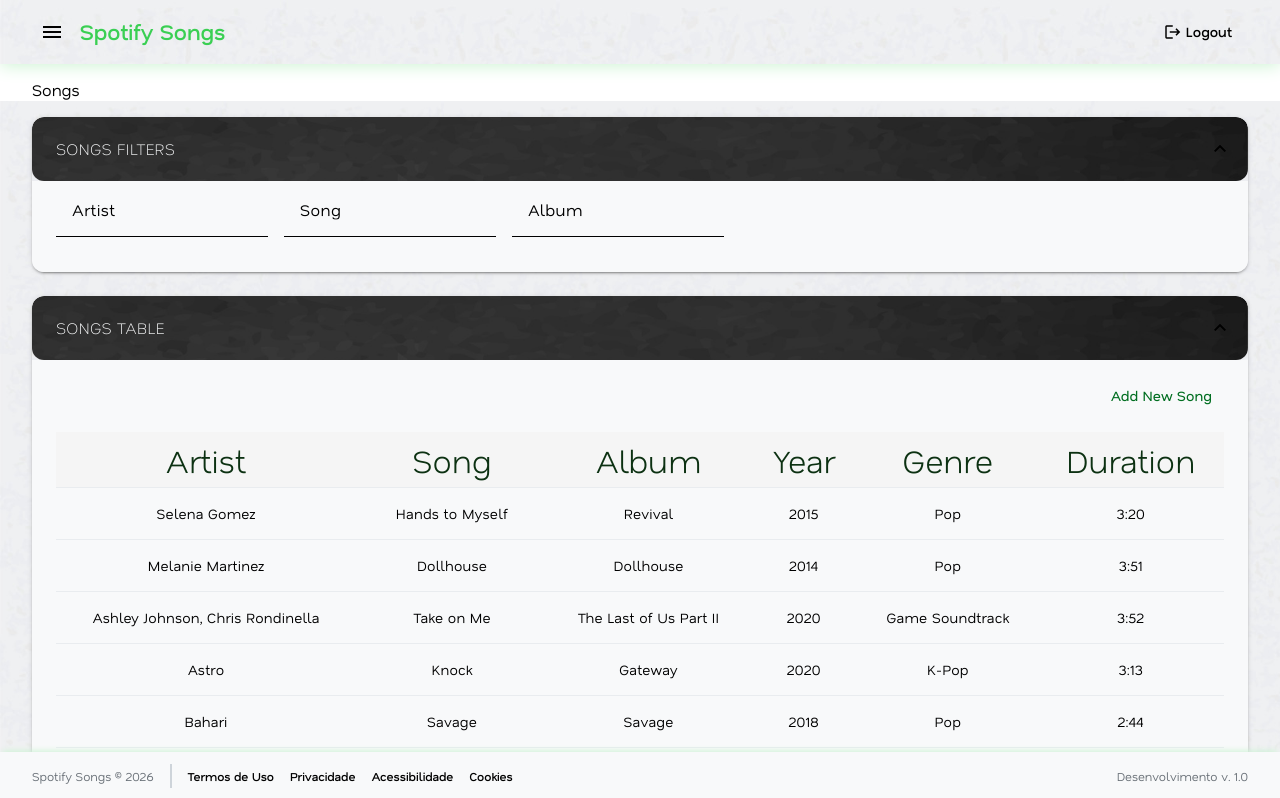
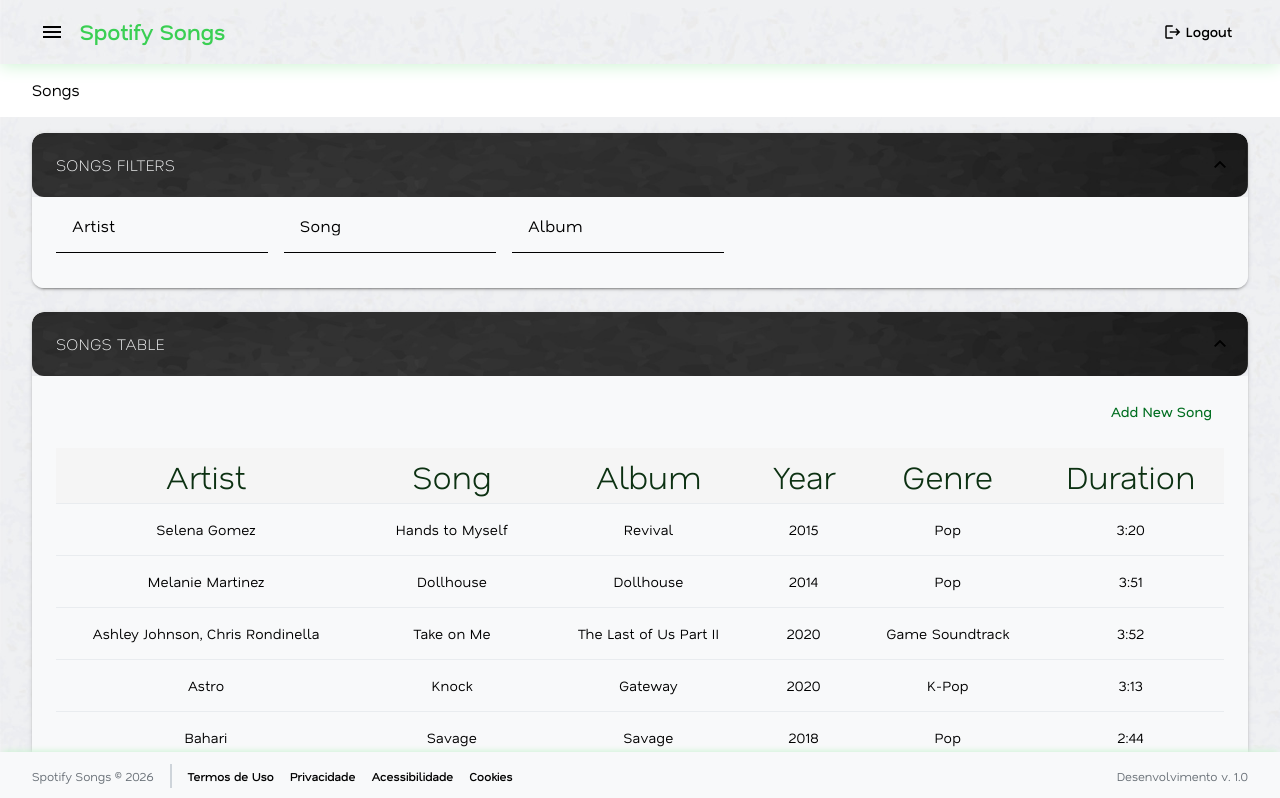
Before and after one commit to suenoctisay/Project-SpotifySongs, an Angular app: page /songs in a window 1280 px wide. Shown: the top 798 px of the page. Built offline with nearby package versions, Linux system fonts and the light colour scheme.

Commit message:
style: att de padding-bottom do breadcrumb

```diff
--- a/src/app/core/main-layout/breadcrumb/breadcrumb.scss
+++ b/src/app/core/main-layout/breadcrumb/breadcrumb.scss
@@ -1,6 +1,6 @@
 :host{
   .breadcrumb{
-    padding: 16px 32px 0 32px;
+    padding: 16px 32px;
     &_nav-item{
       font-size: var(--small);
       text-decoration: none;
```
